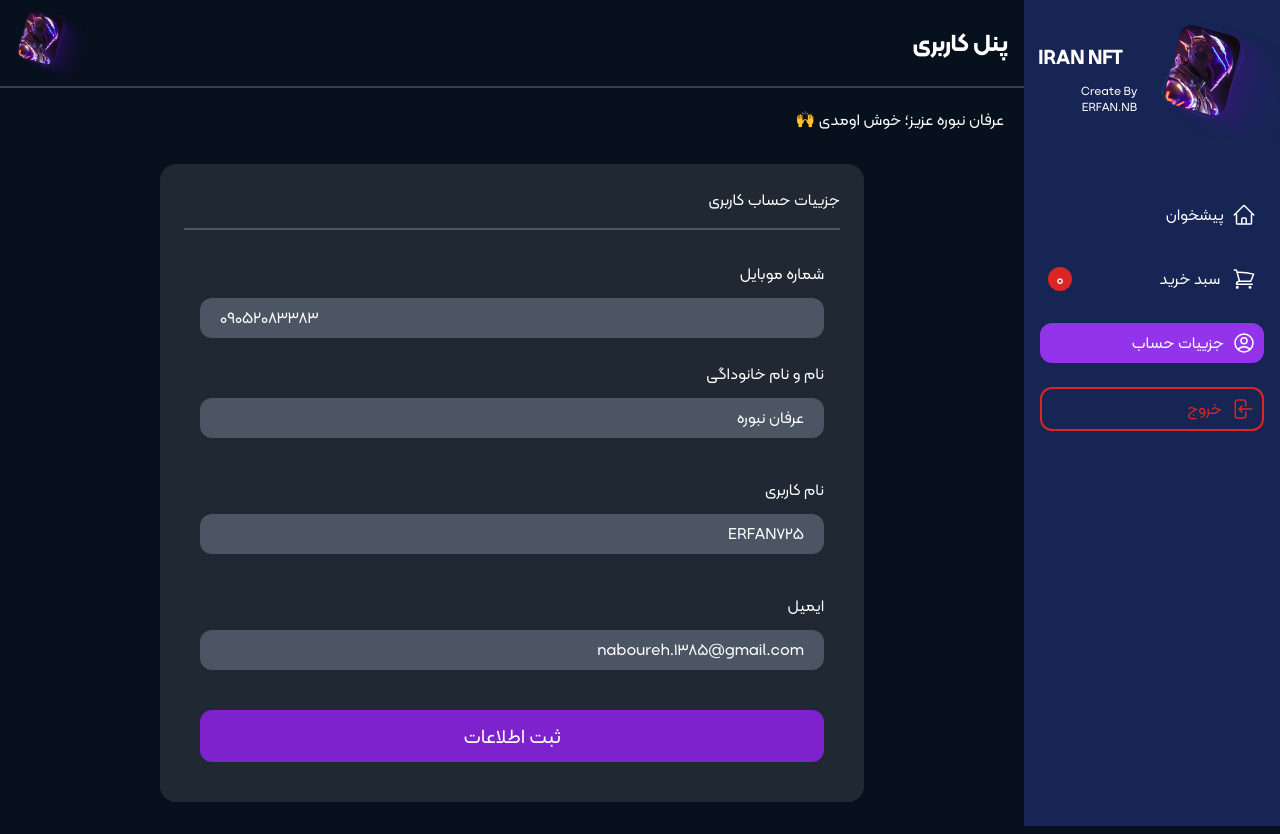
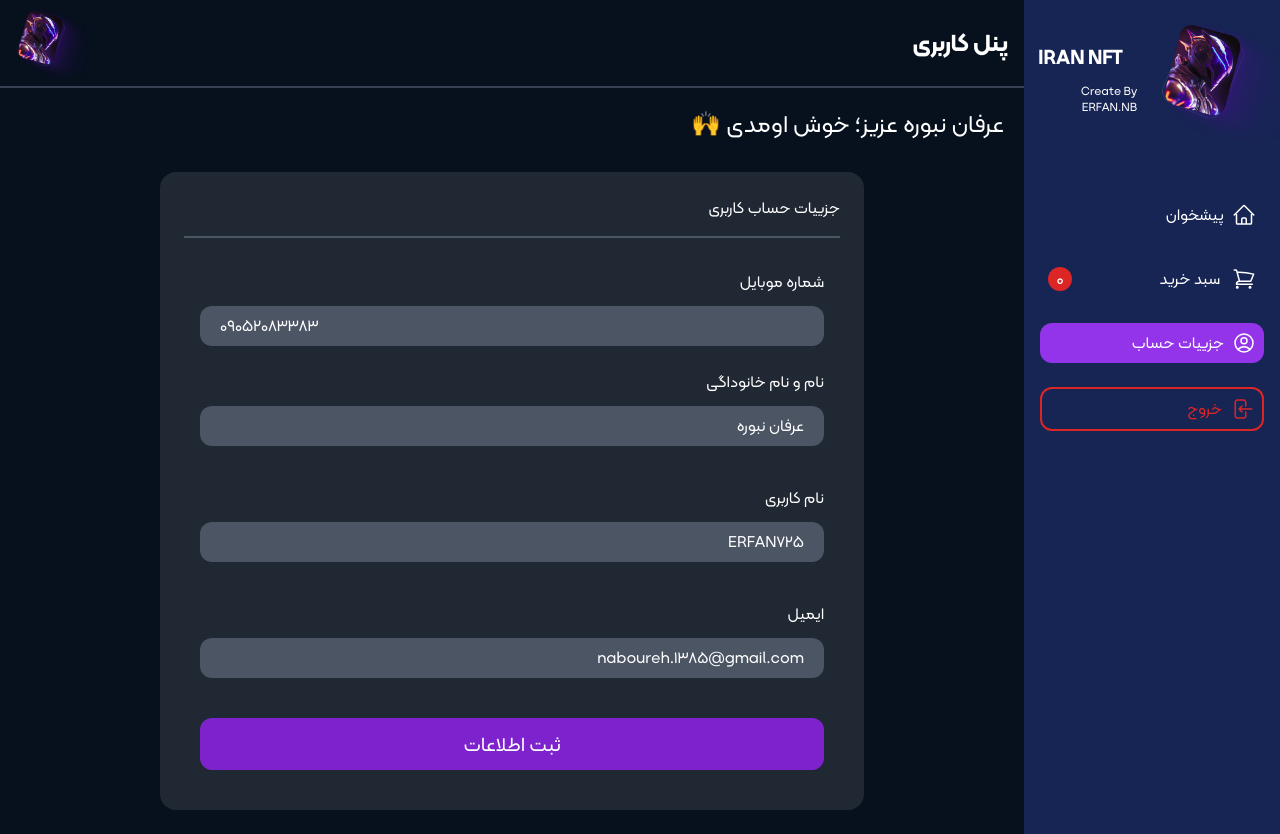
Before and after one commit to ERFAN7255/NFT, a Next.js app: page /user-panel/UserDetails in a window 1280 px wide. Built offline with nearby package versions, Linux system fonts and the light colour scheme.

Commit message:
fix bug height navabr

```diff
--- a/src/app/user-panel/UserDetails/page.js
+++ b/src/app/user-panel/UserDetails/page.js
@@ -3,7 +3,7 @@ import React from "react";
 function page() {
   return (
     <>
-      <h1 className="text-white mt-5 mr-5 mb-2">
+      <h1 className="text-white mt-5 mr-5 mb-2 lg:text-2xl">
         عرفان نبوره عزیز؛ خوش اومدی 🙌
       </h1>
       <div className="p-6 xl:px-40">
--- a/src/components/templates/user-panel/Navbar.js
+++ b/src/components/templates/user-panel/Navbar.js
@@ -138,7 +138,7 @@ function Navbar() {
       {/* MD : */}
 
       <div
-        className={`hidden md:block md:relative bg-blue-950 w-3/5 h-auto md:w-1/3 xl:w-1/5`}
+        className={`hidden md:block bg-blue-950 w-3/5 md:w-1/3 xl:w-1/5`}
         data-aos="fade-left"
       >
         <div className="flex justify-center gap-4 items-center pt-5 lg:gap-6">
```
